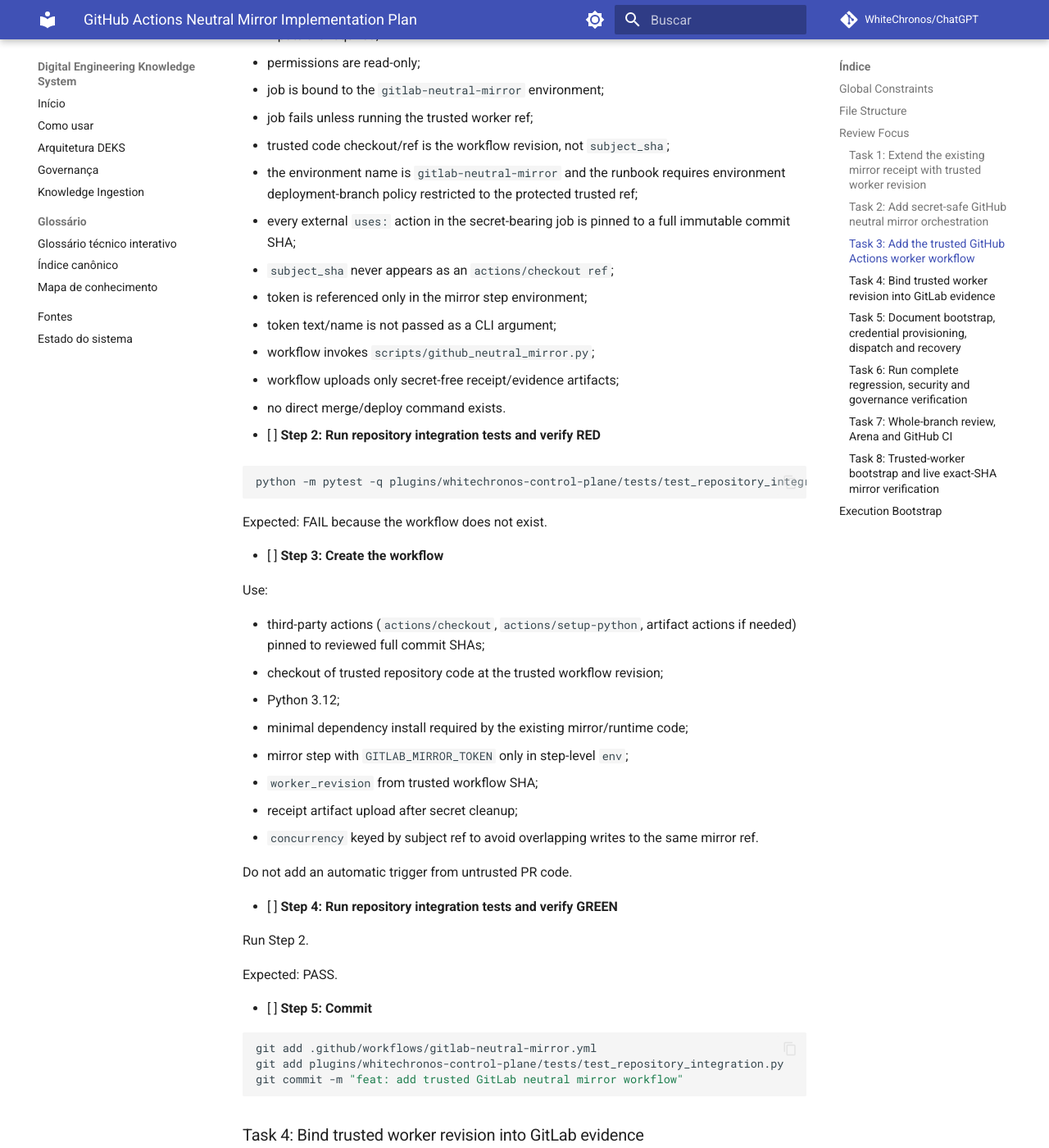
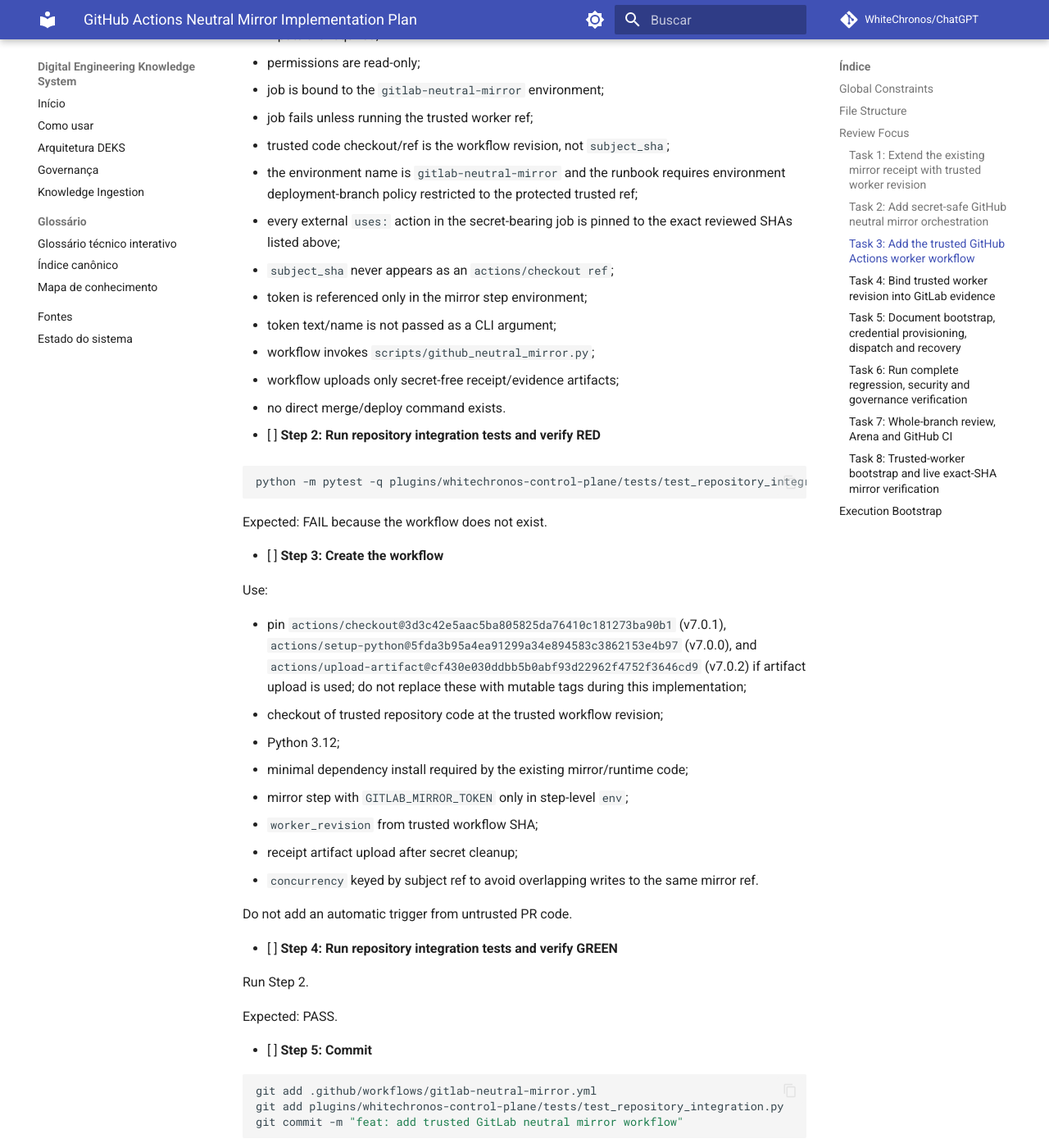
Before and after one commit to WhiteChronos/ChatGPT, an MkDocs documentation site: the page built from docs/superpowers/plans/2026-10-09-github-actions-neutral-mirror.md, in a window 1280 px wide and 1400 px high, scrolled down 6800 px. Shown: the whole window at 82% size. Built offline with MkDocs 1.6.1 and Material for MkDocs 9.7.7, drawn with Linux system fonts in a browser that asks for light colours; comment, search, counter and statistics services are not loaded; some of the changed text lies outside the part shown.

Commit message:
docs: pin neutral mirror workflow supply chain

```diff
--- a/docs/superpowers/plans/2026-10-09-github-actions-neutral-mirror.md
+++ b/docs/superpowers/plans/2026-10-09-github-actions-neutral-mirror.md
@@ -224,7 +224,7 @@ Add assertions that:
 - job fails unless running the trusted worker ref;
 - trusted code checkout/ref is the workflow revision, not `subject_sha`;
 - the environment name is `gitlab-neutral-mirror` and the runbook requires environment deployment-branch policy restricted to the protected trusted ref;
-- every external `uses:` action in the secret-bearing job is pinned to a full immutable commit SHA;
+- every external `uses:` action in the secret-bearing job is pinned to the exact reviewed SHAs listed above;
 - `subject_sha` never appears as an `actions/checkout ref`;
 - token is referenced only in the mirror step environment;
 - token text/name is not passed as a CLI argument;
@@ -244,7 +244,7 @@ Expected: FAIL because the workflow does not exist.
 
 Use:
 
-- third-party actions (`actions/checkout`, `actions/setup-python`, artifact actions if needed) pinned to reviewed full commit SHAs;
+- pin `actions/checkout@3d3c42e5aac5ba805825da76410c181273ba90b1` (v7.0.1), `actions/setup-python@5fda3b95a4ea91299a34e894583c3862153e4b97` (v7.0.0), and `actions/upload-artifact@cf430e030ddbb5b0abf93d22962f4752f3646cd9` (v7.0.2) if artifact upload is used; do not replace these with mutable tags during this implementation;
 - checkout of trusted repository code at the trusted workflow revision;
 - Python 3.12;
 - minimal dependency install required by the existing mirror/runtime code;
@@ -366,7 +366,7 @@ Assert documentation states:
 - token is stored only in GitHub Actions secret/environment storage;
 - workflow must already be trusted before secret provisioning;
 - GitHub Environment `gitlab-neutral-mirror` must restrict deployments to the protected trusted worker ref; runtime YAML checks are defense-in-depth only;
-- all third-party actions in the secret-bearing worker must be pinned to immutable full commit SHAs;
+- the runbook records the exact reviewed action SHAs (`checkout` v7.0.1, `setup-python` v7.0.0, `upload-artifact` v7.0.2) and requires a separate review before updating them;
 - subject ref/SHA are data;
 - exact manual dispatch procedure;
 - same-SHA refresh behavior;
@@ -564,7 +564,7 @@ Read the protected trusted ref and prove:
 - `.github/workflows/gitlab-neutral-mirror.yml` exists there;
 - its trusted commit SHA is the worker revision to execute;
 - branch protection/trusted-ref policy is intact;
-- GitHub Environment `gitlab-neutral-mirror` exists and its deployment branch/tag policy admits only the protected trusted worker ref;
+- GitHub Environment `gitlab-neutral-mirror` exists and its deployment branch/tag policy admits only the protected trusted worker ref; verify through the GitHub environment/deployment-branch-policy API or equivalent authoritative UI evidence, not from workflow YAML alone;
 - external actions referenced by the trusted workflow are pinned to immutable full commit SHAs.
 
 If false:
```
